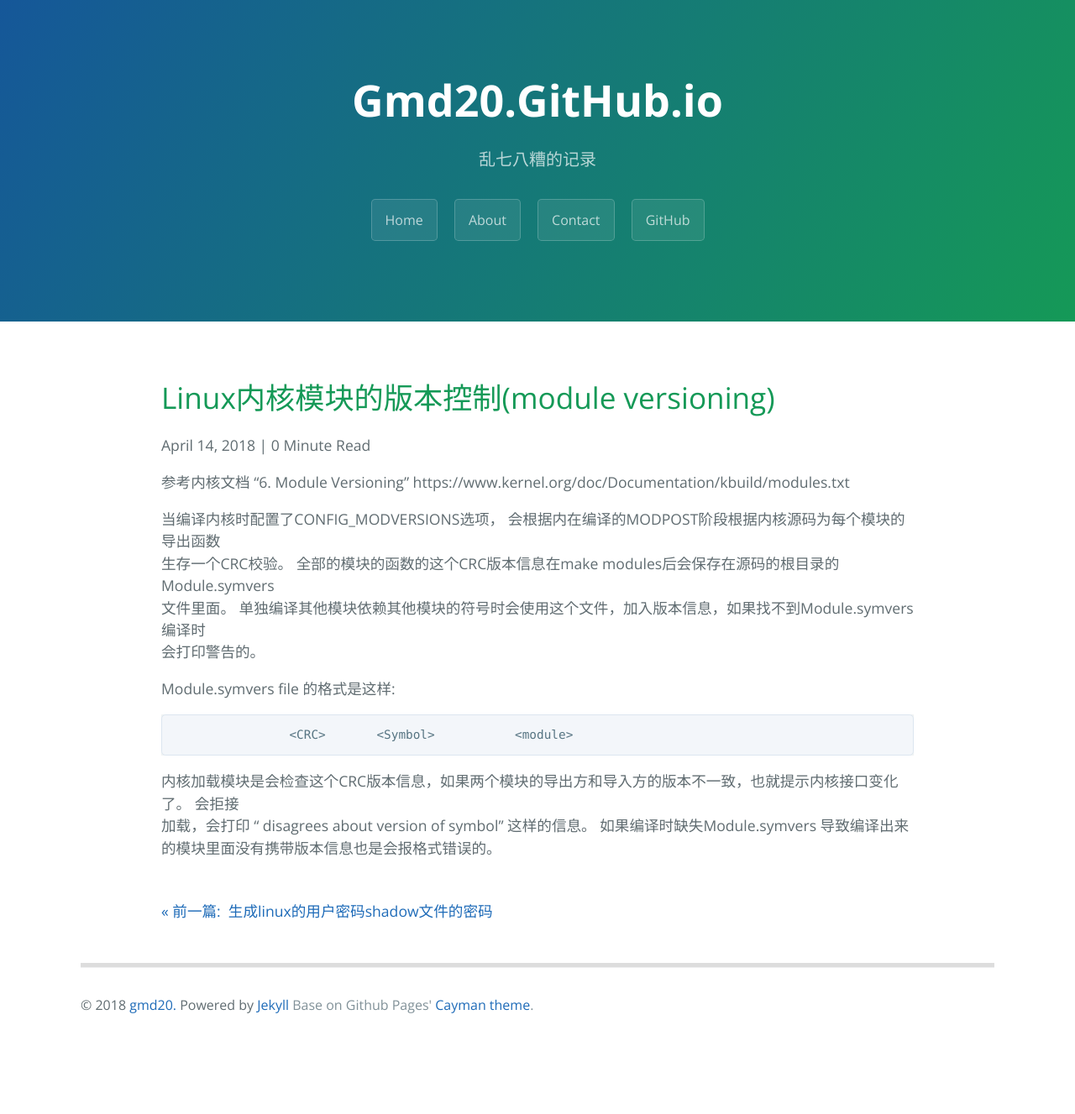
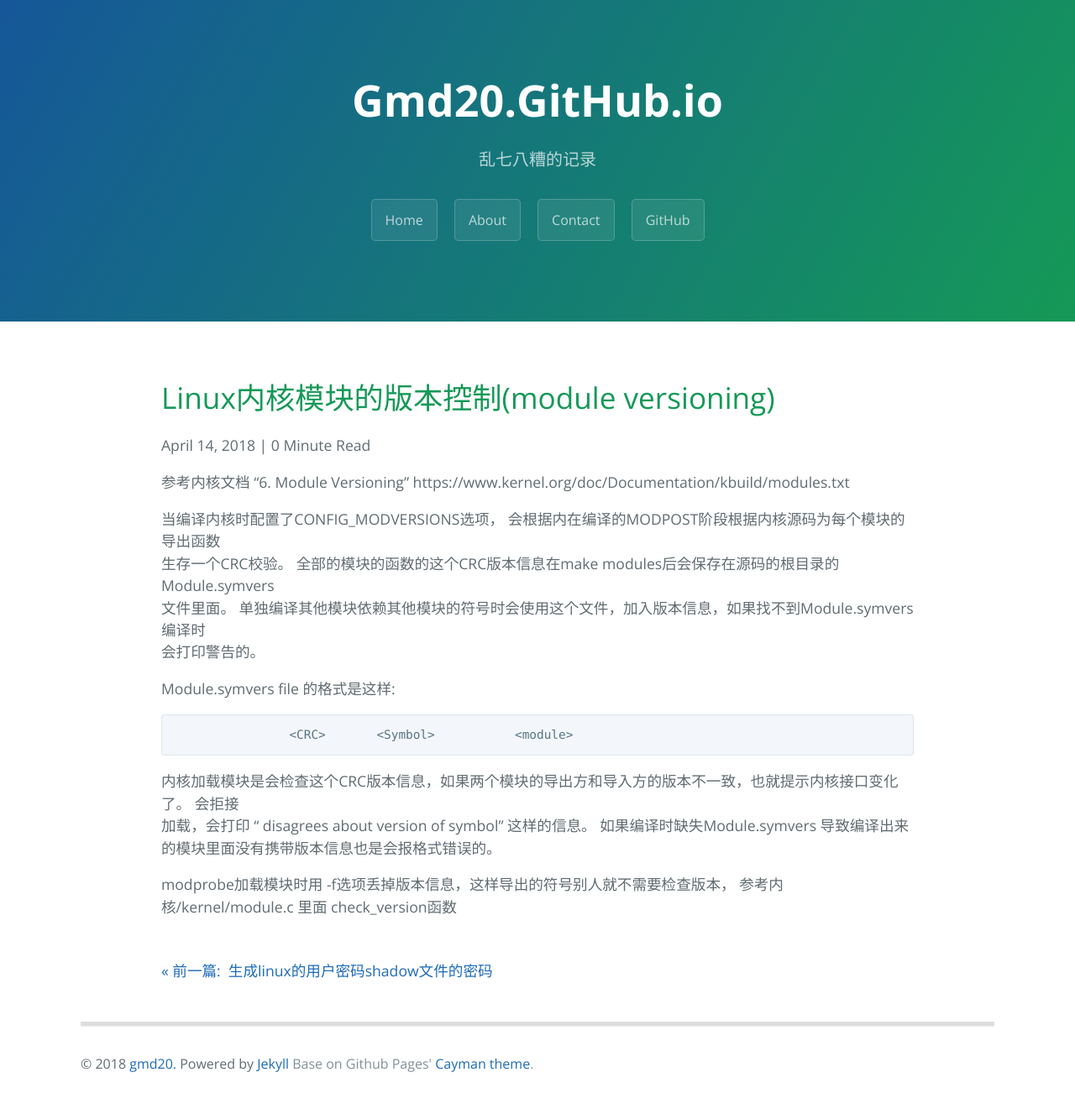
Before and after one commit to gmd20/gmd20.github.io, a Jekyll site: the page built from _posts/2018-04-14-Linux内核模块的版本控制(Module Versioning).markdown, in a window 1280 px wide. Shown: the whole page at 84% size. Built offline with Jekyll 4.4.1, drawn with Linux system fonts in a browser that asks for light colours; Markdown is read by kramdown in place of the engine named in the settings; comment, search, counter and statistics services are not loaded; before the commit the page ends 1257 px from its top, so only the background shows below that.

Commit message:
Update 2018-04-14-Linux内核模块的版本控制(Module Versioning).markdown

```diff
--- a/_posts/2018-04-14-Linux内核模块的版本控制(Module Versioning).markdown
+++ b/_posts/2018-04-14-Linux内核模块的版本控制(Module Versioning).markdown
@@ -17,3 +17,7 @@ Module.symvers file 的格式是这样:
 内核加载模块是会检查这个CRC版本信息，如果两个模块的导出方和导入方的版本不一致，也就提示内核接口变化了。 会拒接
 加载，会打印 “ disagrees about version of symbol” 这样的信息。 如果编译时缺失Module.symvers 导致编译出来
 的模块里面没有携带版本信息也是会报格式错误的。
+
+
+modprobe加载模块时用 -f选项丢掉版本信息，这样导出的符号别人就不需要检查版本，
+参考内核/kernel/module.c 里面 check_version函数
```
